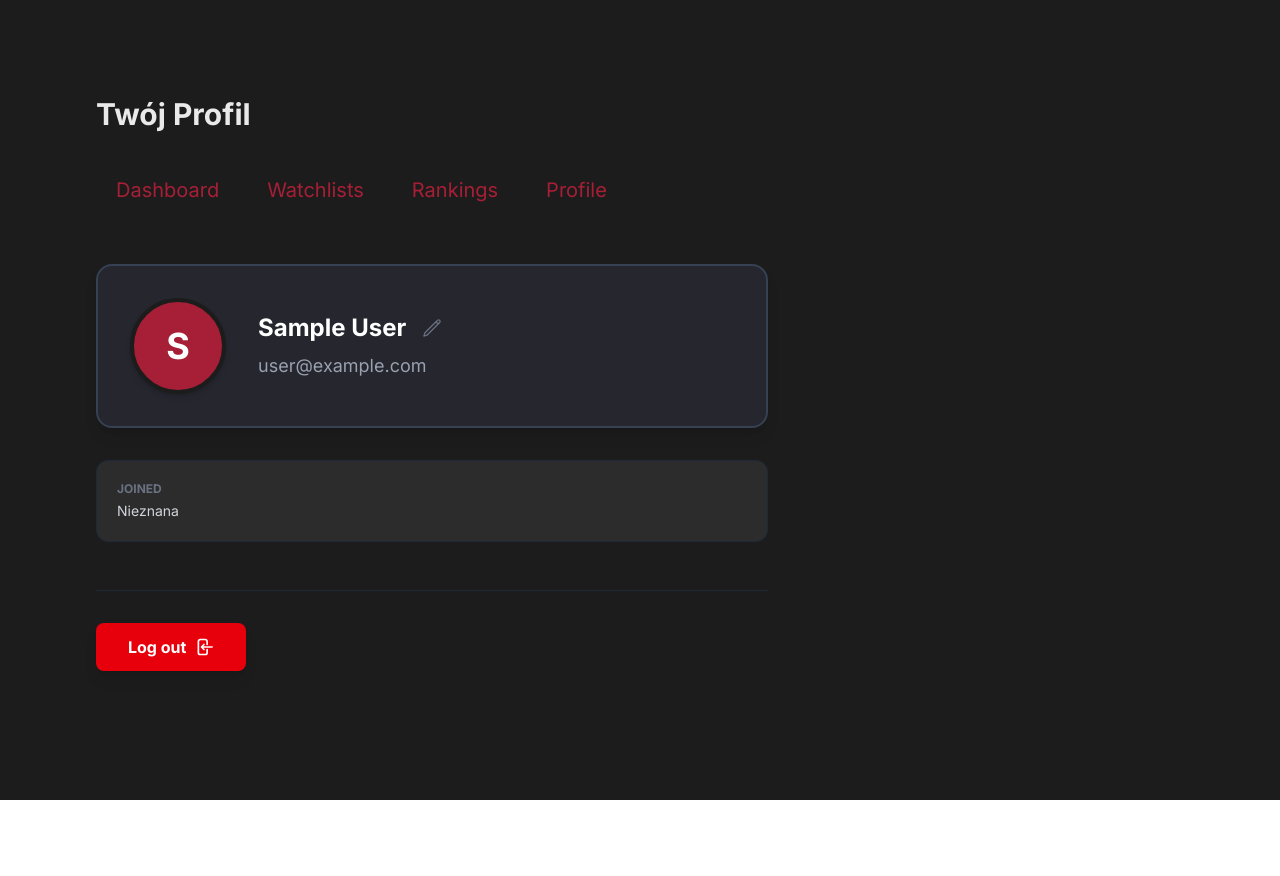
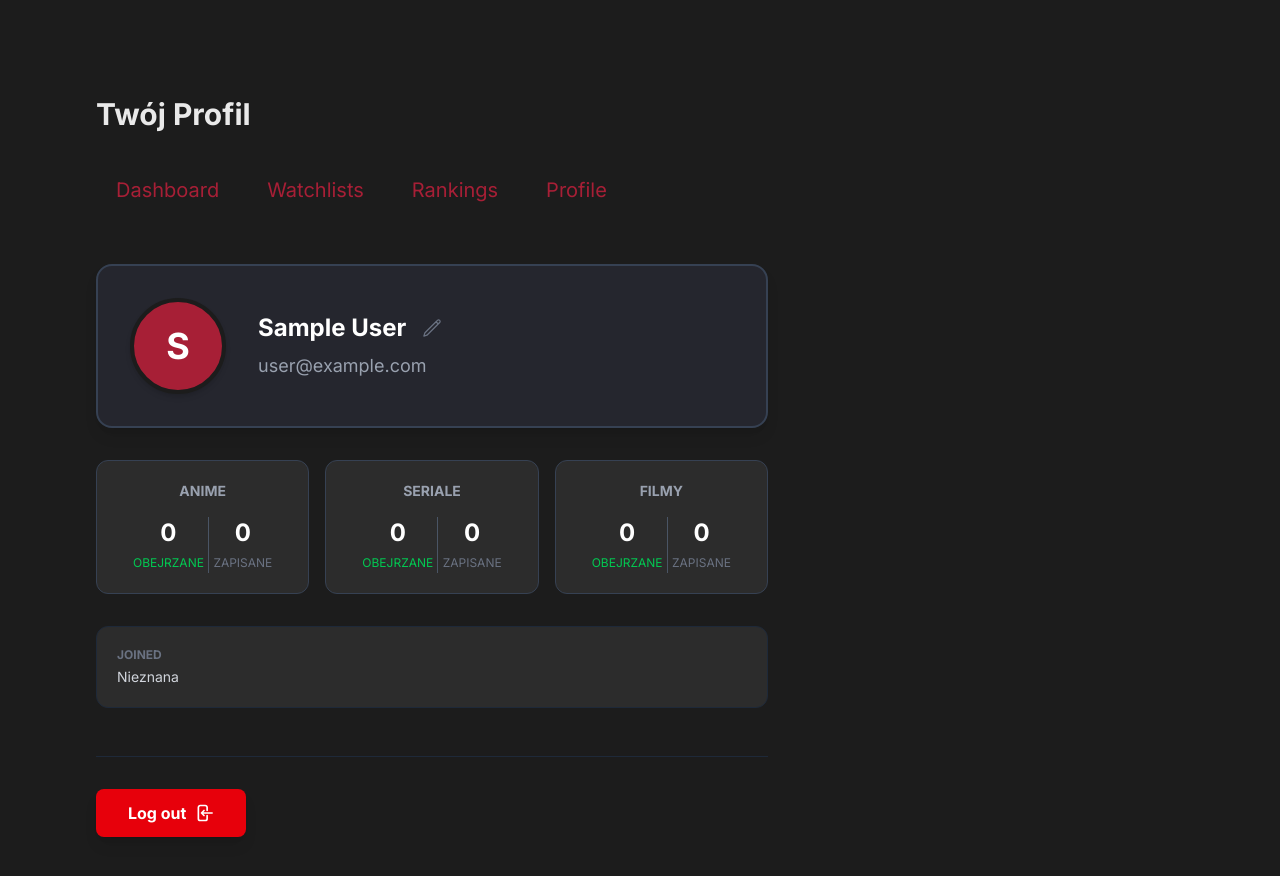
Before and after one commit to Efkey2137/watchlist, a Next.js app: page /profile in a window 1280 px wide. Shown: the top 876 px of the page. Before the commit the page ends 800 px from the top, so only its background shows below. Built offline with nearby package versions, Linux system fonts and the light colour scheme; no server answers; the database is empty; sample sign-in values are in the browser's storage.

Commit message:
feat: enhance EditModal with dynamic order handling and batch update logic; add user statistics tracking in ProfilePage

```diff
--- a/app/profile/page.tsx
+++ b/app/profile/page.tsx
@@ -3,7 +3,10 @@ import { useState, useEffect } from 'react';
 import Nav from '../components/nav';
 import { useUserAuth } from '../context/AuthContext';
 import { useRouter } from 'next/navigation';
-import { updateProfile } from 'firebase/auth'; // Import funkcji do zmiany nazwy
+import { updateProfile } from 'firebase/auth';
+import { db } from '../lib/firebase'; // Import bazy danych
+import { collection, query, onSnapshot } from 'firebase/firestore'; // Importy Firestore
+import { Item } from '../types/cardItem';
 
 export default function ProfilePage() {
   const { user, logOut } = useUserAuth();
@@ -14,11 +17,56 @@ export default function ProfilePage() {
   const [newName, setNewName] = useState("");
   const [loadingUpdate, setLoadingUpdate] = useState(false);
 
+  // Stan dla statystyk
+  const [stats, setStats] = useState({
+    anime: { total: 0, completed: 0 },
+    series: { total: 0, completed: 0 },
+    movie: { total: 0, completed: 0 },
+  });
+
   // Ustawienie początkowej nazwy po załadowaniu usera
   useEffect(() => {
     if (user?.displayName) {
       setNewName(user.displayName);
     }
+  }, [user]);
+
+  // POBIERANIE DANYCH I OBLICZANIE STATYSTYK
+  useEffect(() => {
+    if (!user) return;
+
+    // Pobieramy wszystkie elementy użytkownika
+    const q = query(collection(db, "users", user.uid, "items"));
+
+    // Nasłuchujemy zmian w bazie (real-time)
+    const unsubscribe = onSnapshot(q, (snapshot) => {
+        const items = snapshot.docs.map(doc => doc.data()) as Item[];
+
+        // Obiekt pomocniczy do zliczania
+        const newStats = {
+            anime: { total: 0, completed: 0 },
+            series: { total: 0, completed: 0 },
+            movie: { total: 0, completed: 0 },
+        };
+
+        items.forEach(item => {
+            // Normalizujemy typ (małe litery), żeby pasował do kluczy
+            const type = item.type?.toLowerCase() as "anime" | "series" | "movie";
+
+            // Sprawdzamy czy typ jest poprawny (zabezpieczenie)
+            if (newStats[type]) {
+                newStats[type].total += 1; // Zwiększamy licznik "Zapisanych"
+
+                if (item.status === 'completed') {
+                    newStats[type].completed += 1; // Zwiększamy licznik "Obejrzanych"
+                }
+            }
+        });
+
+        setStats(newStats);
+    });
+
+    return () => unsubscribe();
   }, [user]);
 
   const handleLogout = async () => {
@@ -34,13 +82,10 @@ export default function ProfilePage() {
     if (!user) return;
     setLoadingUpdate(true);
     try {
-      // Funkcja Firebase do aktualizacji profilu
       await updateProfile(user, {
         displayName: newName
       });
       setIsEditing(false);
-      // Opcjonalnie: przeładowanie strony, aby odświeżyć dane w kontekście,
-      // choć Firebase często robi to automatycznie, reload daje pewność.
       window.location.reload();
     } catch (error) {
       console.error("Błąd zmiany nazwy:", error);
@@ -50,7 +95,6 @@ export default function ProfilePage() {
     }
   };
 
-  // Pobieramy pierwszą literę do awatara (z nazwy lub maila)
   const displayName = user?.displayName || user?.email?.split('@')[0] || "Użytkownik";
   const initial = displayName.charAt(0).toUpperCase();
 
@@ -62,19 +106,15 @@ export default function ProfilePage() {
 
       <section className="mt-10 flex flex-col gap-8 max-w-2xl">
 
-        {/* Karta Użytkownika */}
+        {/* --- KARTA UŻYTKOWNIKA --- */}
         <div className="bg-[#25262E] p-8 rounded-2xl border-2 border-gray-700 shadow-lg flex flex-col md:flex-row items-center gap-8">
 
-            {/* Awatar */}
             <div className="w-24 h-24 rounded-full bg-[#A71F36] flex items-center justify-center text-4xl font-bold text-white shadow-md border-4 border-[#1C1C1C] shrink-0">
                 {initial}
             </div>
 
-            {/* Informacje i Edycja */}
             <div className="flex-1 text-center md:text-left space-y-2 w-full">
-
                 {isEditing ? (
-                  // TRYB EDYCJI
                   <div className="flex flex-col gap-3">
                     <label className="text-xs text-gray-400 uppercase font-bold">Wpisz nową nazwę</label>
                     <input
@@ -101,13 +141,11 @@ export default function ProfilePage() {
                     </div>
                   </div>
                 ) : (
-                  // TRYB PODGLĄDU
                   <>
                     <div className="flex items-center justify-center md:justify-start gap-3 group">
                       <h2 className="text-2xl font-bold text-white">
                           {displayName}
                       </h2>
-                      {/* Ikonka ołówka (pojawia się po najechaniu) */}
                       <button
                         onClick={() => setIsEditing(true)}
                         className="text-gray-500 hover:text-white transition p-1 rounded hover:bg-gray-700"
@@ -123,11 +161,63 @@ export default function ProfilePage() {
                     </p>
                   </>
                 )}
-
             </div>
         </div>
 
+        {/* --- SEKCJA STATYSTYK --- */}
+        <div className="grid grid-cols-1 md:grid-cols-3 gap-4">
 
+            {/* Karta Anime */}
+            <div className="bg-[#2C2C2C] p-5 rounded-xl border border-gray-700 flex flex-col items-center">
+                <h3 className="text-gray-400 uppercase font-bold text-sm mb-2">Anime</h3>
+                <div className="flex justify-between w-full px-4 mt-2">
+                    <div className="text-center">
+                        <span className="block text-2xl font-bold text-white">{stats.anime.completed}</span>
+                        <span className="text-xs text-green-500 uppercase">Obejrzane</span>
+                    </div>
+                    <div className="w-px bg-gray-600"></div>
+                    <div className="text-center">
+                        <span className="block text-2xl font-bold text-white">{stats.anime.total}</span>
+                        <span className="text-xs text-gray-500 uppercase">Zapisane</span>
+                    </div>
+                </div>
+            </div>
+
+            {/* Karta Seriale */}
+            <div className="bg-[#2C2C2C] p-5 rounded-xl border border-gray-700 flex flex-col items-center">
+                <h3 className="text-gray-400 uppercase font-bold text-sm mb-2">Seriale</h3>
+                <div className="flex justify-between w-full px-4 mt-2">
+                    <div className="text-center">
+                        <span className="block text-2xl font-bold text-white">{stats.series.completed}</span>
+                        <span className="text-xs text-green-500 uppercase">Obejrzane</span>
+                    </div>
+                    <div className="w-px bg-gray-600"></div>
+                    <div className="text-center">
+                        <span className="block text-2xl font-bold text-white">{stats.series.total}</span>
+                        <span className="text-xs text-gray-500 uppercase">Zapisane</span>
+                    </div>
+                </div>
+            </div>
+
+            {/* Karta Filmy */}
+            <div className="bg-[#2C2C2C] p-5 rounded-xl border border-gray-700 flex flex-col items-center">
+                <h3 className="text-gray-400 uppercase font-bold text-sm mb-2">Filmy</h3>
+                <div className="flex justify-between w-full px-4 mt-2">
+                    <div className="text-center">
+                        <span className="block text-2xl font-bold text-white">{stats.movie.completed}</span>
+                        <span className="text-xs text-green-500 uppercase">Obejrzane</span>
+                    </div>
+                    <div className="w-px bg-gray-600"></div>
+                    <div className="text-center">
+                        <span className="block text-2xl font-bold text-white">{stats.movie.total}</span>
+                        <span className="text-xs text-gray-500 uppercase">Zapisane</span>
+                    </div>
+                </div>
+            </div>
+
+        </div>
+
+        {/* Sekcja Dołączenia */}
         <div className="bg-[#2C2C2C] p-5 rounded-xl border border-gray-800">
             <p className="text-xs text-gray-500 uppercase font-bold mb-1">Joined</p>
             <p className="font-mono text-sm text-gray-300">
```
Also changed, not shown: app/components/EditModal.tsx (+67 -20 lines).
